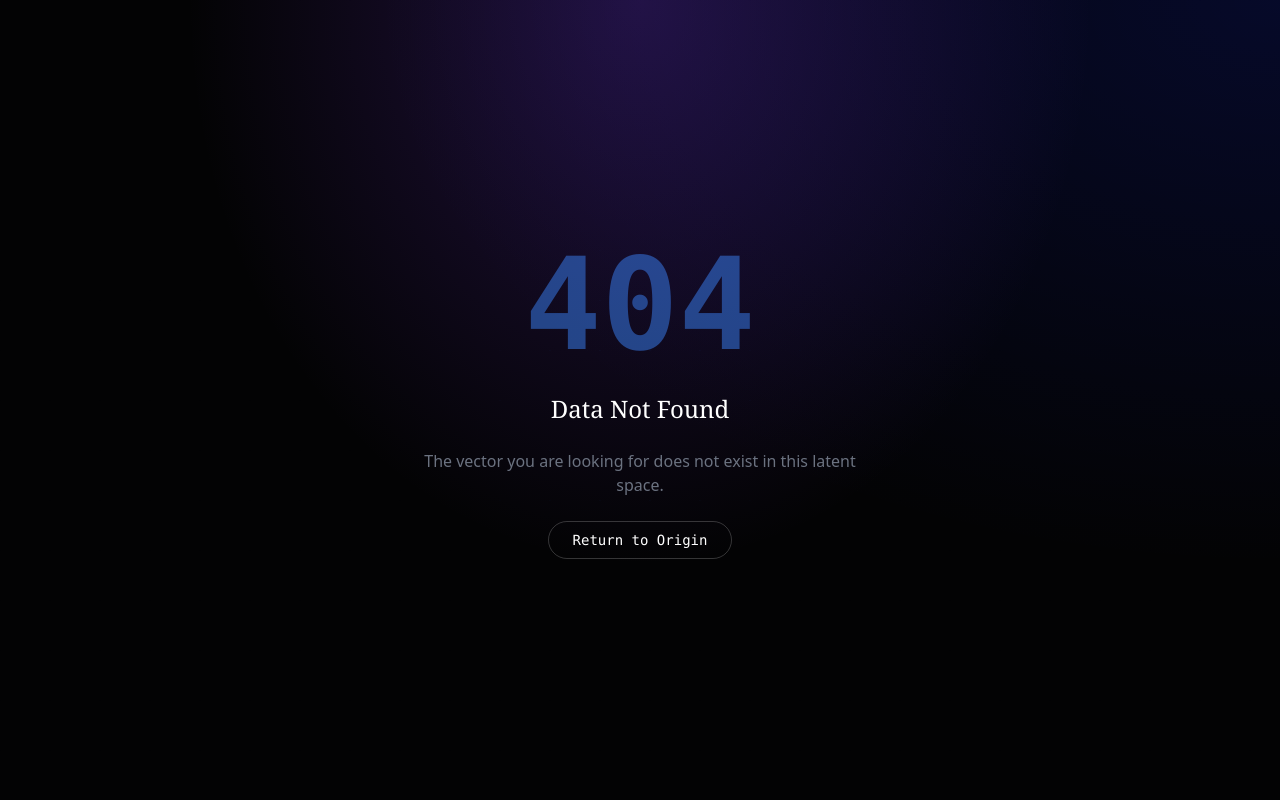
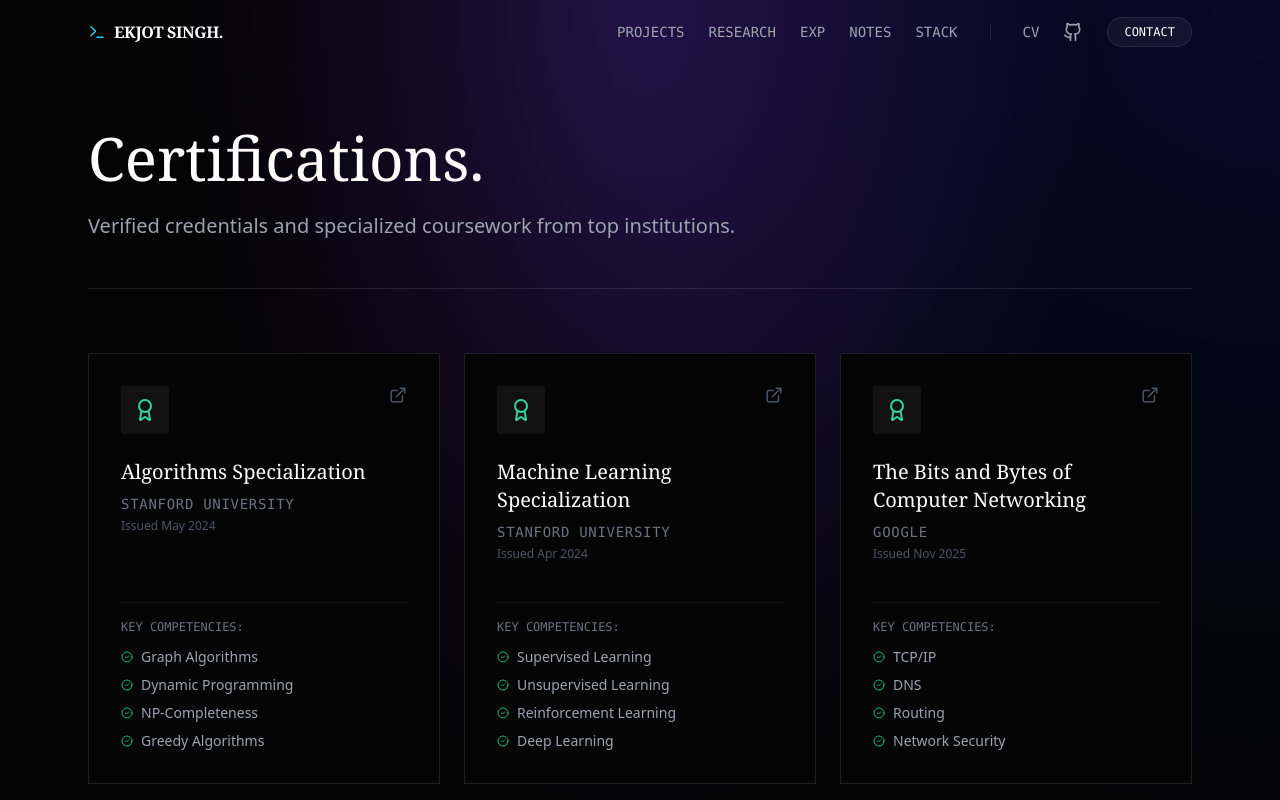
Before and after one commit to ekjotsinghmakhija/website, a Next.js app: page /certifications in a window 1280 px wide. Before the commit this address had no page. Shown: the top 800 px of the page. Built offline with nearby package versions, Linux system fonts and the light colour scheme.

Commit message:
docs(src/app): added certifications/page

```diff
--- /dev/null
+++ b/src/app/certifications/page.tsx
@@ -0,0 +1,74 @@
+/* FILE: src/app/certifications/page.tsx */
+import Navbar from '@/components/layout/Navbar';
+import Footer from '@/components/sections/Footer';
+import InteractiveGrid from '@/components/ui/InteractiveGrid';
+import { CERTIFICATIONS } from '@/lib/education'; // FIX: New Import
+import { Award, ExternalLink, CheckCircle2 } from 'lucide-react';
+import Link from 'next/link';
+import type { Metadata } from 'next';
+
+export const metadata: Metadata = {
+  title: "Certifications | Ekjot Singh",
+  description: "Verified credentials and specialized coursework.",
+};
+
+export default function CertificationsPage() {
+  return (
+    <div className="min-h-screen font-sans selection:bg-emerald-300 selection:text-black">
+      <Navbar />
+      <div className="fixed inset-0 z-0 opacity-20 pointer-events-none">
+         <InteractiveGrid />
+      </div>
+
+      <main className="relative z-10 pt-32 pb-24 max-w-6xl mx-auto px-4 sm:px-6">
+        <header className="mb-16 border-b border-white/10 pb-12">
+           <h1 className="text-4xl md:text-6xl font-serif text-white mb-6">Certifications.</h1>
+           <p className="text-lg md:text-xl text-gray-400 max-w-2xl leading-relaxed">
+             Verified credentials and specialized coursework from top institutions.
+           </p>
+        </header>
+
+        <div className="grid grid-cols-1 md:grid-cols-2 lg:grid-cols-3 gap-6">
+          {CERTIFICATIONS.map((cert, index) => (
+            <Link
+              key={index}
+              href={cert.link}
+              target="_blank"
+              className="group relative flex flex-col p-8 bg-[#050505] border border-white/10 hover:border-emerald-500/50 hover:bg-[#0A0A0A] transition-all duration-300"
+            >
+               <div className="absolute inset-0 bg-gradient-to-b from-emerald-500/5 to-transparent opacity-0 group-hover:opacity-100 transition-opacity" />
+               <div className="relative z-10 flex justify-between items-start mb-6">
+                  <div className="p-3 bg-white/5 rounded-sm text-emerald-400 group-hover:text-white group-hover:bg-emerald-500 transition-colors">
+                     <Award size={24} />
+                  </div>
+                  <ExternalLink size={18} className="text-gray-600 group-hover:text-white transition-colors" />
+               </div>
+               <div className="relative z-10 mb-auto">
+                 <h3 className="text-xl font-serif text-white mb-2 group-hover:text-emerald-300 transition-colors">
+                   {cert.title}
+                 </h3>
+                 <p className="text-sm font-mono text-gray-500 uppercase tracking-wider mb-1">
+                   {cert.issuer}
+                 </p>
+                 <p className="text-xs text-gray-600 mb-6">
+                   Issued {cert.date}
+                 </p>
+               </div>
+               <div className="relative z-10 border-t border-white/5 pt-4 mt-4">
+                  <p className="text-xs text-gray-500 font-mono mb-3">KEY COMPETENCIES:</p>
+                  <ul className="space-y-2">
+                    {cert.skills.slice(0, 4).map(skill => (
+                      <li key={skill} className="flex items-center gap-2 text-sm text-gray-400 group-hover:text-gray-300">
+                        <CheckCircle2 size={12} className="text-emerald-500" /> {skill}
+                      </li>
+                    ))}
+                  </ul>
+               </div>
+            </Link>
+          ))}
+        </div>
+      </main>
+      <Footer />
+    </div>
+  );
+}
```
